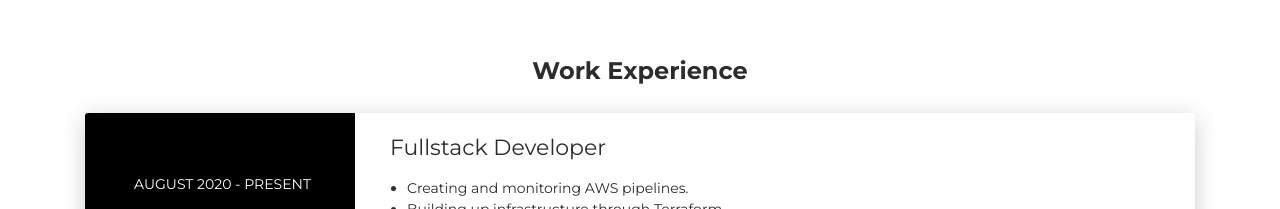
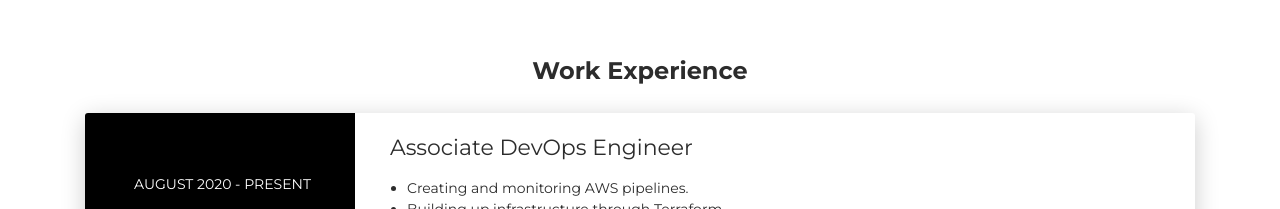
Before and after one commit to SaadAadi/portfolio, a plain HTML site: page index.html in a window 1280 px wide. Shown: the part 2200-2409 px from the top of the page. Drawn offline with Linux system fonts and the light colour scheme.

Commit message:
portfolio

```diff
--- a/index.html
+++ b/index.html
@@ -282,7 +282,7 @@
         </div>
         <div class="col-md-9" data-aos="fade-left" data-aos-offset="50" data-aos-duration="500">
           <div class="card-body">
-            <div class="h5">Fullstack Developer</div>
+            <div class="h5">Associate DevOps Engineer</div>
             <ul style="padding-left:17px;">
               <li>Creating and monitoring AWS pipelines.</li>
               <li>Building up infrastructure through Terraform</li>
```
